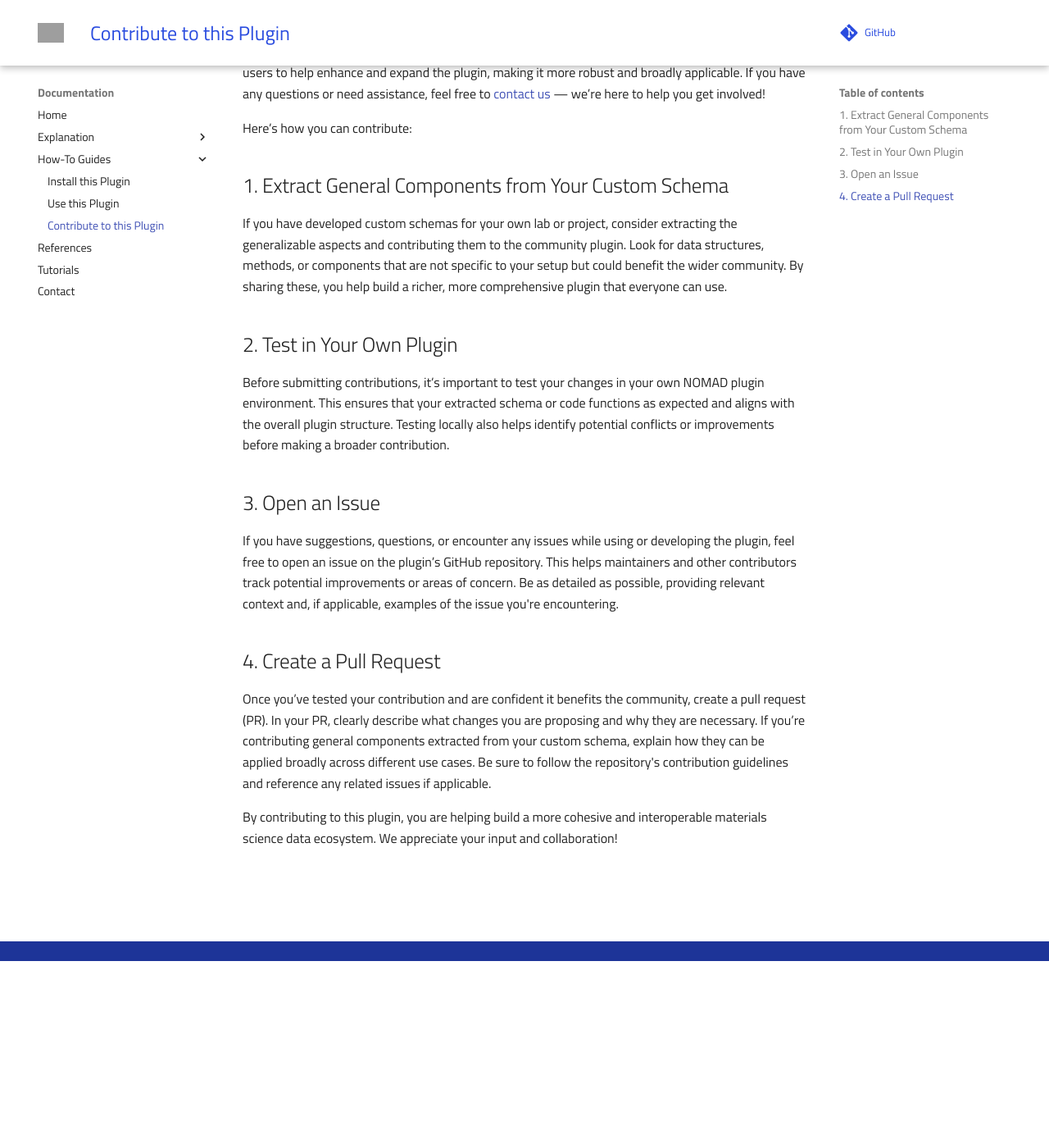
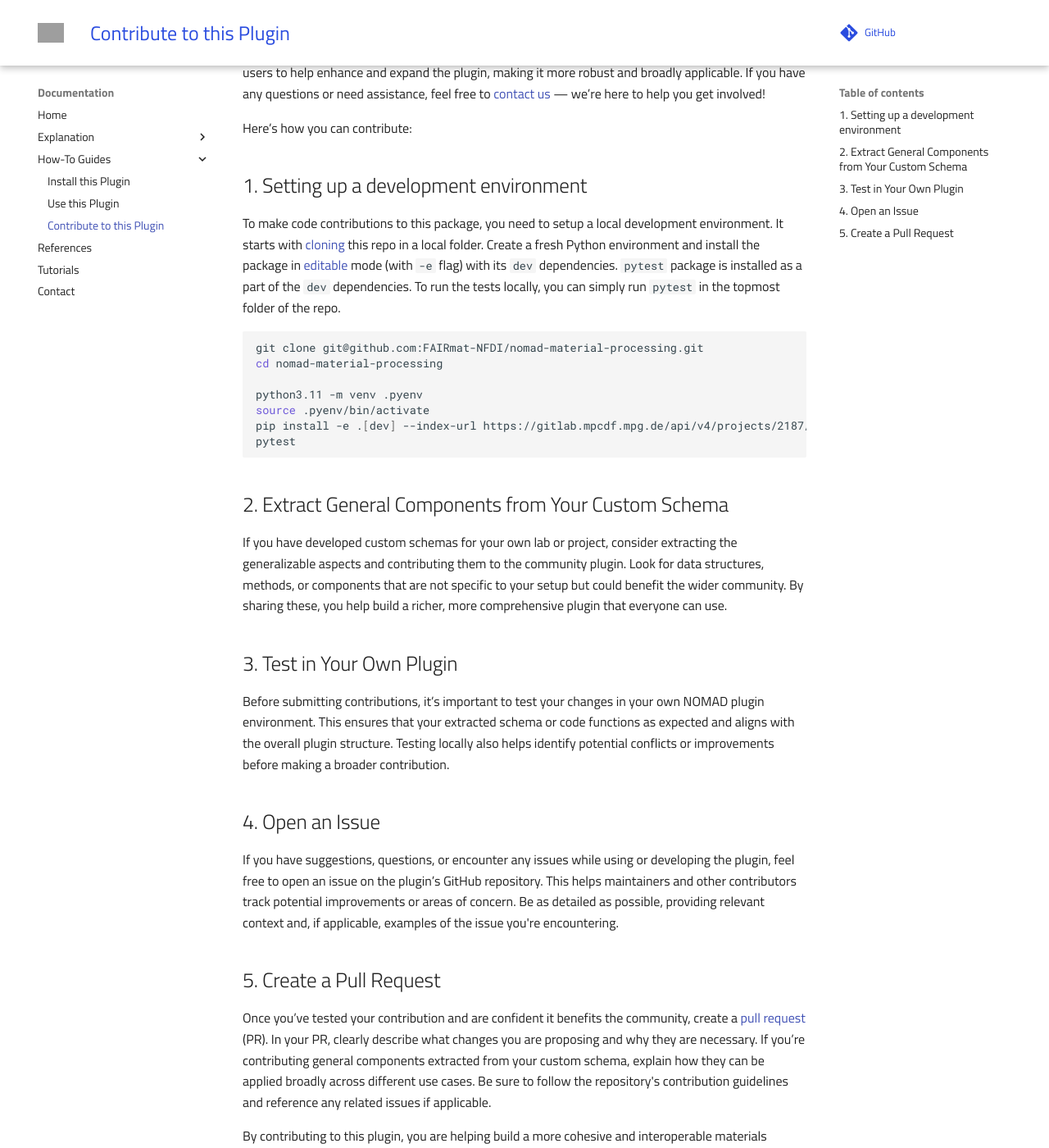
Before and after one commit to FAIRmat-NFDI/nomad-material-processing, an MkDocs documentation site: the page built from docs/how_to/develop.md, in a window 1280 px wide and 1400 px high, scrolled down 228 px. Shown: the whole window at 82% size. Built offline with MkDocs 1.6.1 and Material for MkDocs 9.7.7, drawn with Linux system fonts in a browser that asks for light colours; comment, search, counter and statistics services are not loaded; grey boxes are pictures that could not be loaded.

Commit message:
Add setup dev env, links, fix typos, revise contact

````diff
--- a/docs/how_to/develop.md
+++ b/docs/how_to/develop.md
@@ -4,20 +4,44 @@
 
 Here’s how you can contribute:
 
-## 1. Extract General Components from Your Custom Schema
+## 1. Setting up a development environment
+
+To make code contributions to this package, you need to setup a local development environment. It starts with
+[cloning](https://docs.github.com/en/repositories/creating-and-managing-repositories/cloning-a-repository)
+this repo in a local folder.
+Create a fresh Python environment and install the package in
+[editable](https://pip.pypa.io/en/stable/topics/local-project-installs/#editable-installs)
+ mode (with `-e` flag) with its
+`dev` dependencies. `pytest` package is installed as a part of the `dev` dependencies.
+To run the tests locally, you can simply run `pytest` in the topmost folder of the repo.
+
+```sh
+git clone git@github.com:FAIRmat-NFDI/nomad-material-processing.git
+cd nomad-material-processing
+
+python3.11 -m venv .pyenv
+source .pyenv/bin/activate
+pip install -e .[dev] --index-url https://gitlab.mpcdf.mpg.de/api/v4/projects/2187/packages/pypi/simple
+pytest
+```
+
+## 2. Extract General Components from Your Custom Schema
 
 If you have developed custom schemas for your own lab or project, consider extracting the generalizable aspects and contributing them to the community plugin. Look for data structures, methods, or components that are not specific to your setup but could benefit the wider community. By sharing these, you help build a richer, more comprehensive plugin that everyone can use.
 
-## 2. Test in Your Own Plugin
+## 3. Test in Your Own Plugin
 
 Before submitting contributions, it’s important to test your changes in your own NOMAD plugin environment. This ensures that your extracted schema or code functions as expected and aligns with the overall plugin structure. Testing locally also helps identify potential conflicts or improvements before making a broader contribution.
 
-## 3. Open an Issue
+## 4. Open an Issue
 
 If you have suggestions, questions, or encounter any issues while using or developing the plugin, feel free to open an issue on the plugin’s GitHub repository. This helps maintainers and other contributors track potential improvements or areas of concern. Be as detailed as possible, providing relevant context and, if applicable, examples of the issue you're encountering.
 
-## 4. Create a Pull Request
+## 5. Create a Pull Request
 
-Once you’ve tested your contribution and are confident it benefits the community, create a pull request (PR). In your PR, clearly describe what changes you are proposing and why they are necessary. If you’re contributing general components extracted from your custom schema, explain how they can be applied broadly across different use cases. Be sure to follow the repository's contribution guidelines and reference any related issues if applicable.
+Once you’ve tested your contribution and are confident it benefits the community, create a
+[pull request](https://docs.github.com/en/pull-requests/collaborating-with-pull-requests/proposing-changes-to-your-work-with-pull-requests/about-pull-requests)
+(PR).
+In your PR, clearly describe what changes you are proposing and why they are necessary. If you’re contributing general components extracted from your custom schema, explain how they can be applied broadly across different use cases. Be sure to follow the repository's contribution guidelines and reference any related issues if applicable.
 
 By contributing to this plugin, you are helping build a more cohesive and interoperable materials science data ecosystem. We appreciate your input and collaboration!
````
Also changed, not shown: docs/contact.md (+1 -1 lines), docs/explanation/data_model.md (+5 -5 lines), docs/explanation/levelsofschema.md (+1 -1 lines), docs/explanation/schemas.md (+6 -6 lines).
